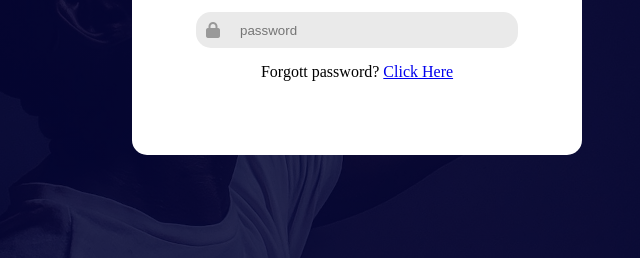
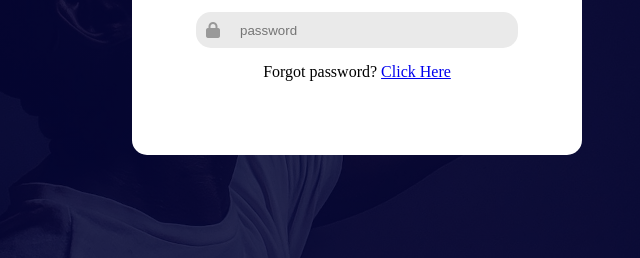
Before and after one commit to Mariuskvaal/SocialMediaPlatform, a plain HTML site: page index.html in a window 1280 px wide. Shown: the part 448-706 px from the top of the page, 283-923 px from the left. Drawn offline with Linux system fonts and the light colour scheme.

Commit message:
editing some text

```diff
--- a/index.html
+++ b/index.html
@@ -37,7 +37,7 @@
                         <input type="password" placeholder="password">
                     </div>
 
-                    <p> Forgott password? <a href="#"> Click Here </a> </p>
+                    <p> Forgot password? <a href="#"> Click Here </a> </p>
 
                 </div>
 
```
